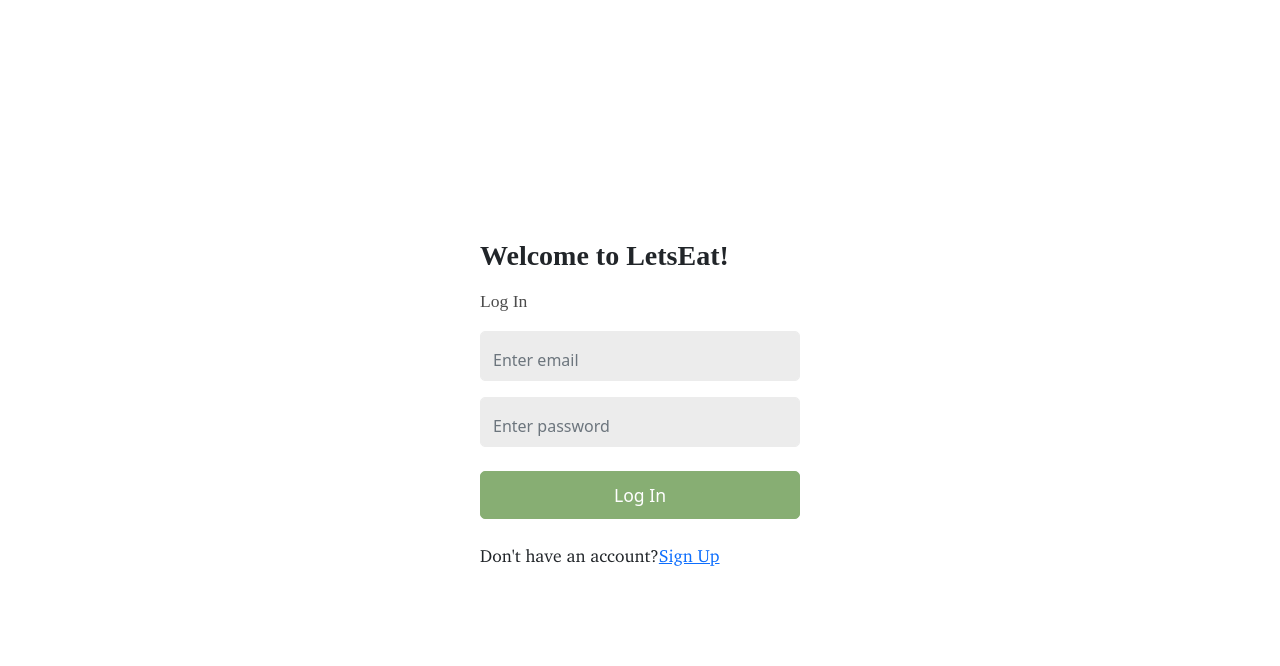
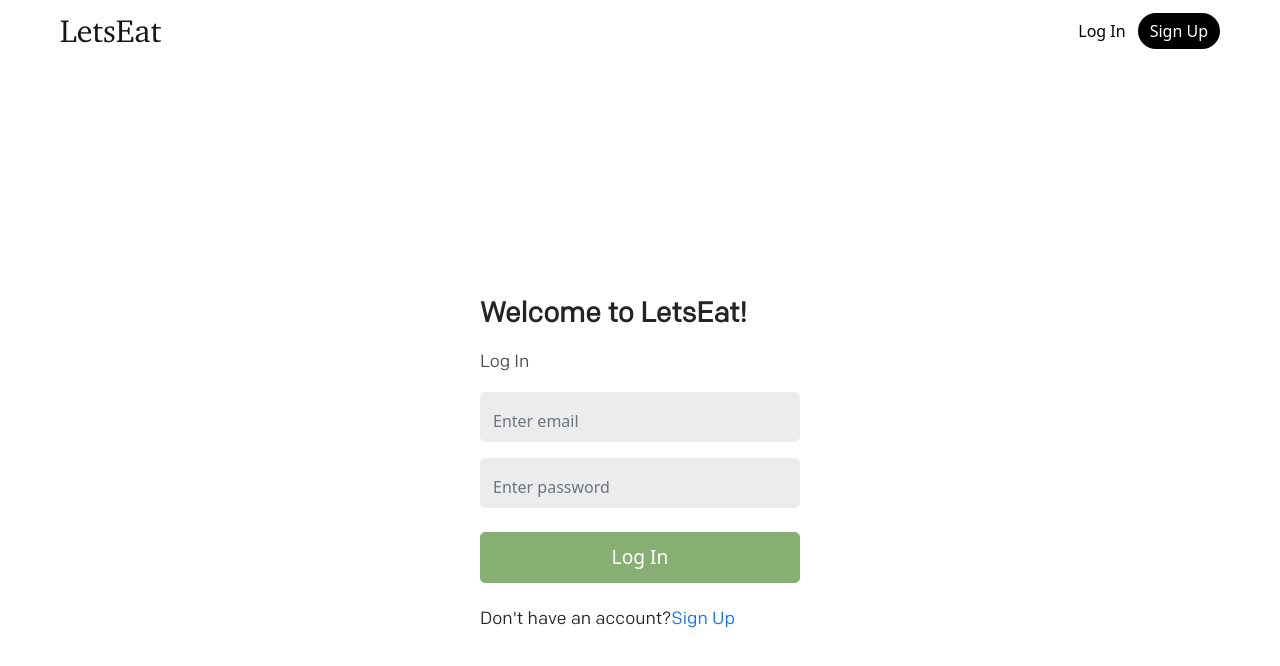
Before and after one commit to menglander2019/LetsEat-Dev, a React (Create React App) app in the folder react/letseat-app/: page /login in a window 1280 px wide. Shown: the top 666 px of the page. Built offline with nearby package versions, Linux system fonts and the light colour scheme; a web font is replaced by a local one.

Commit message:
Implemented fonts and home page styling

```diff
--- /dev/null
+++ b/package.json
@@ -0,0 +1,5 @@
+{
+  "dependencies": {
+    "fastapi": "^0.0.8"
+  }
+}
--- /dev/null
+++ b/react/letseat-app/src/components/HomeComponents/HomeBanner.jsx
@@ -0,0 +1,36 @@
+import React, { Component } from 'react'
+import { Link } from 'react-router-dom'
+
+// Takes in JSON data of a restaurant and parses the data
+const HomeBanner = () => {
+
+    return (
+        <div className="home-banner">
+            <div className="d-flex align-items-center justify-content-center">
+                <div className="col-md-6 mt-5">
+                    <div className="home-main-block">
+                        <div className="d-flex flex-column">
+                            <p className="display-4 text-center charter-regular">Discover your new favorite restaurant nearby.</p>
+                            <div className="d-flex justify-content-center">
+                                <p className="text-center colfax-regular flex-styling-75">
+                                    Our machine learning powered algorithm will help you find new restaurants that match your unique preferences.
+                                </p>
+                            </div>
+                            <div className="d-flex justify-content-center mt-4">
+                                <Link to="/login" className="flex-styling-33">
+                                    <button
+                                        id="submit"
+                                        className="btn home-large-login colfax-regular w-100">
+                                        Alpha Prototype
+                                    </button>
+                                </Link>
+                            </div>
+                        </div>
+                    </div>
+                </div>
+            </div>
+        </div>
+    )
+}
+
+export default HomeBanner
--- /dev/null
+++ b/react/letseat-app/src/components/HomeComponents/HomeDescription.jsx
@@ -0,0 +1,30 @@
+import React, { Component } from 'react'
+
+// Takes in JSON data of a restaurant and parses the data
+const HomeDescription = () => {
+
+    return (
+        <>
+            <hr />
+            <div className="home-description padding-style-1">
+                <div className="d-flex flex-wrap align-items-start">
+                    <div className="col-md-6">
+                        <div className="d-flex justify-content-start">
+                            <h2 className="text-center charter-regular">What is LetsEat?</h2>
+                        </div>
+                    </div>
+                    <div className="col-md-6">
+                        <div className="d-flex justify-content-start">
+                            <p className="colfax-regular">
+                                LetsEat is a restaurant cuisine recommendation website that provides users with personalized recommendations for where to eat based on their preferences.
+                                Our platform works by using a machine learning algorithm to match users with restaurants that have been liked by other users with similar preferences.
+                            </p>
+                        </div>
+                    </div>
+                </div>
+            </div>
+        </>
+    )
+}
+
+export default HomeDescription
--- /dev/null
+++ b/react/letseat-app/src/components/HomeComponents/HomeNavbar.jsx
@@ -0,0 +1,34 @@
+import React, { Component } from 'react'
+import { Link } from 'react-router-dom'
+
+// Takes in JSON data of a restaurant and parses the data
+const HomeNavbar = () => {
+
+    return (
+        <div className="home-navbar">
+            <div className="navbar align-items-center padding-style-1">
+                <div class="d-flex justify-content-start">
+                    <Link to="/">
+                        <h2 className="charter-regular">
+                            LetsEat
+                        </h2>
+                    </Link>
+                </div>
+                <div class="d-flex justify-content-end">
+                    <Link to="/login">
+                        <button className="btn navbar-login">
+                            <span>Log In</span>
+                        </button>
+                    </Link>
+                    <Link to="/createaccount">
+                        <button className="btn navbar-signup">
+                            <span>Sign Up</span>
+                        </button>
+                    </Link>
+                </div>
+            </div>
+        </div>
+    )
+}
+
+export default HomeNavbar
--- a/react/letseat-app/src/components/RestaurantCard.jsx
+++ b/react/letseat-app/src/components/RestaurantCard.jsx
@@ -18,8 +18,8 @@ const RestaurantCard = ({ jsonData }) => {
                 <img className="restaurant-image w-100" src={image}></img>
             </div>
             <div className="restaurant-description-row mt-3">
-                <h2>{category}</h2>
-                <h2>{address}</h2>
+                <h2 className="colfax-regular">{category}</h2>
+                <h2 className="colfax-regular">{address}</h2>
             </div>
         </div>
     )
--- a/react/letseat-app/src/css/Home.css
+++ b/react/letseat-app/src/css/Home.css
@@ -9,13 +9,22 @@
 @font-face {
     font-family: SF-Pro-Bold;
     src: url('./fonts/SF-Pro-Display-Bold.otf');
-}@font-face {
+}
+@font-face {
     font-family: Charter-Regular;
     src: url('./fonts/charter-font/Charter-Regular.otf');
 }
 @font-face {
     font-family: Charter-Bold;
     src: url('./fonts/charter-font/Charter-Bold.otf');
+}
+@font-face {
+    font-family: Colfax-Regular;
+    src: url('./fonts/colfax-font/Colfax-Regular.otf');
+}
+@font-face {
+    font-family: Colfax-Medium;
+    src: url('./fonts/colfax-font/Colfax-Medium.otf');
 }
 
 html, body {
@@ -39,7 +48,7 @@ html, body {
 
 .home-banner {
     background: rgb(255,255,255);
-    background: linear-gradient(0deg, rgba(255,255,255,1) 0%, rgba(243,243,243,1) 100%);
+    background: linear-gradient(0deg, rgba(255,255,255,1) 0%, rgba(241,241,241,1) 100%);
     min-height: 700px;
 }
 
@@ -50,12 +59,18 @@ h1 {
 
 h2 {
     font-family: 'SF-Pro-Regular';
-    color:#161616
+    color:#161616;
+    margin-bottom: 0px !important;
+    margin-top: 0px !important;
 }
 
 h3 {
     font-family: 'SF-Pro-Regular';
     font-weight: 800;
+}
+
+a {
+    text-decoration: none;
 }
 
 p {
@@ -64,9 +79,26 @@ p {
 }
 
 label {
-    font-family: 'SF-Pro-Regular';
+    font-family: 'Colfax-Regular';
     font-size: 1.1rem;
     color: #4c4c4c;
+}
+
+.charter-regular {
+    font-family: 'Charter-Regular';
+    text-decoration: none;
+}
+
+.charter-medium {
+    font-family: 'Charter-Medium';
+}
+
+.colfax-regular {
+    font-family: 'Colfax-Regular';
+}
+
+.colfax-medium {
+    font-family: 'Colfax-Medium';
 }
 
 .color-theme {
@@ -152,12 +184,13 @@ label {
 }
 
 .btn.submit {
-    background-color: #87ae73;
-    border-color: #87ae73;
+    background-color: #87ae73 !important;
+    border-color: #87ae73 !important;
+    color: white !important;
     border-radius: 5px;
     padding-top: 10px;
     padding-bottom: 10px;
-    font-size:1.1rem;
+    font-size:1.2rem;
 }
 
 .btn.submit:hover {
@@ -190,9 +223,9 @@ label {
 }
 
 .padding-style-1 {
-    padding-top: 10px;
-    padding-right: 10px;
-    padding-left: 30px;
+    padding-top: 12px;
+    padding-right: 60px;
+    padding-left: 60px;
     padding-bottom: 12px;
 }
 
@@ -226,3 +259,8 @@ label {
     color: white !important;
     border-radius: 20px;
 }
+
+.home-description {
+    margin-top: 50px;
+    background: white;
+}
--- a/react/letseat-app/src/pages/Login.js
+++ b/react/letseat-app/src/pages/Login.js
@@ -1,6 +1,9 @@
 import React, { Component } from 'react'
 import { useEffect, useState } from 'react'
 import { Link } from 'react-router-dom'
+
+import HomeNavbar from '../components/HomeComponents/HomeNavbar';
+
 
 function CreateAccount() {
 
@@ -11,11 +14,12 @@ function CreateAccount() {
     return (
         <>
         <div className="container-fluid">
+            <HomeNavbar />
             <div className="d-flex align-items-center justify-content-center h-100">
                 <div className="col-md-3">
                     <div className="d-flex flex-column">
                         <div className="row mt-4">
-                            <h3>Welcome to LetsEat!</h3>
+                            <h3 className="colfax-regular">Welcome to LetsEat!</h3>
                         </div>
                         <div className="row mt-2">
                             <div className="col-md-12">
@@ -36,7 +40,7 @@ function CreateAccount() {
                         </div>
                         <div className="row mt-4">
                             <div className="col-md-12">
-                                <p>
+                                <p className="colfax-regular">
                                     Don't have an account?
                                     <Link to="/createaccount">
                                         <span>Sign Up</span>
--- a/react/letseat-app/src/pages/Restaurant.js
+++ b/react/letseat-app/src/pages/Restaurant.js
@@ -38,8 +38,8 @@ function Restaurant() {
                                 <RestaurantCard jsonData={parseRestaurantData(TestData, restaurantIndex)} />
                                 <div className="buttons mt-4">
                                     <div className="d-flex flex-wrap justify-content-between">
-                                        <button type="button" className="btn tryAgain searchOption" onClick={nextRestaurant}>Try Again</button>
-                                        <button type="button" className="btn confirm searchOption" onClick={confirmRestaurant}>I'm Going!</button>
+                                        <button type="button" className="btn tryAgain flex-styling-50" onClick={nextRestaurant}>Try Again</button>
+                                        <button type="button" className="btn confirm flex-styling-50" onClick={confirmRestaurant}>I'm Going!</button>
                                     </div>
                                 </div>
                             </>
```
Also changed, not shown: react/letseat-app/src/pages/CreateAccount.js (+7 -5 lines), react/letseat-app/src/pages/Home.js (+7 -47 lines), 1 other file (tests, documents, lock files or other folders).
